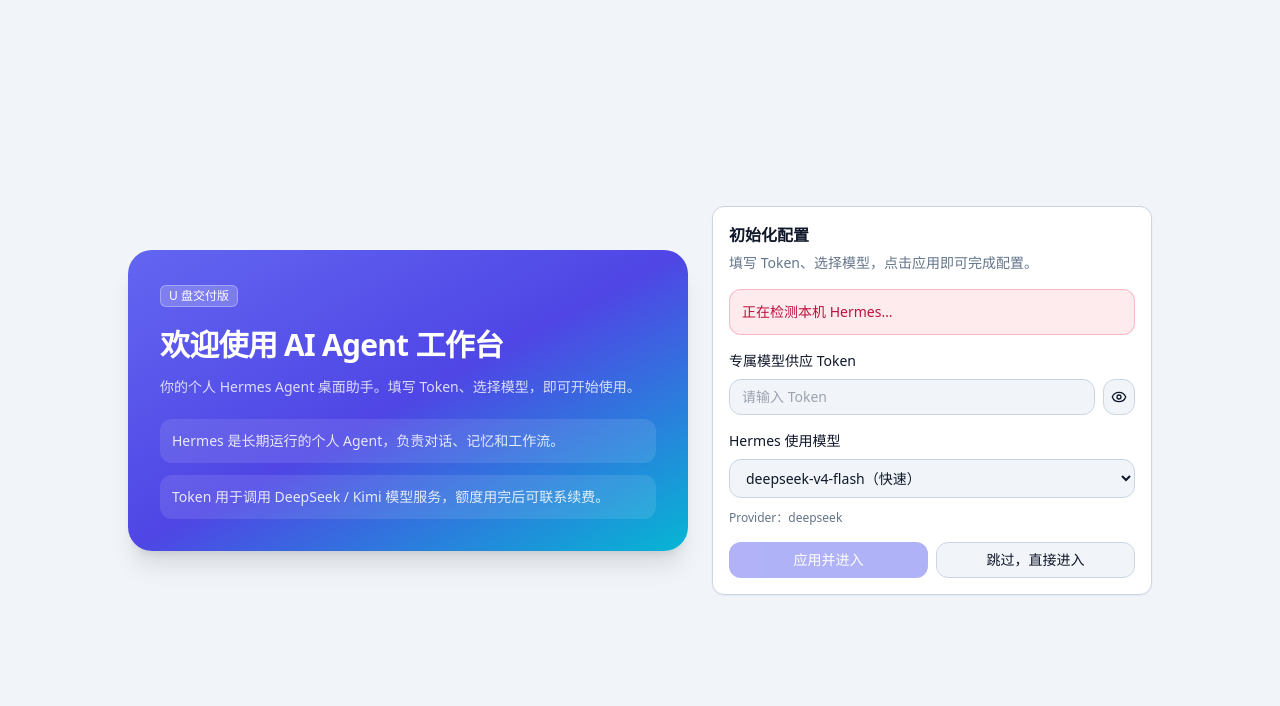
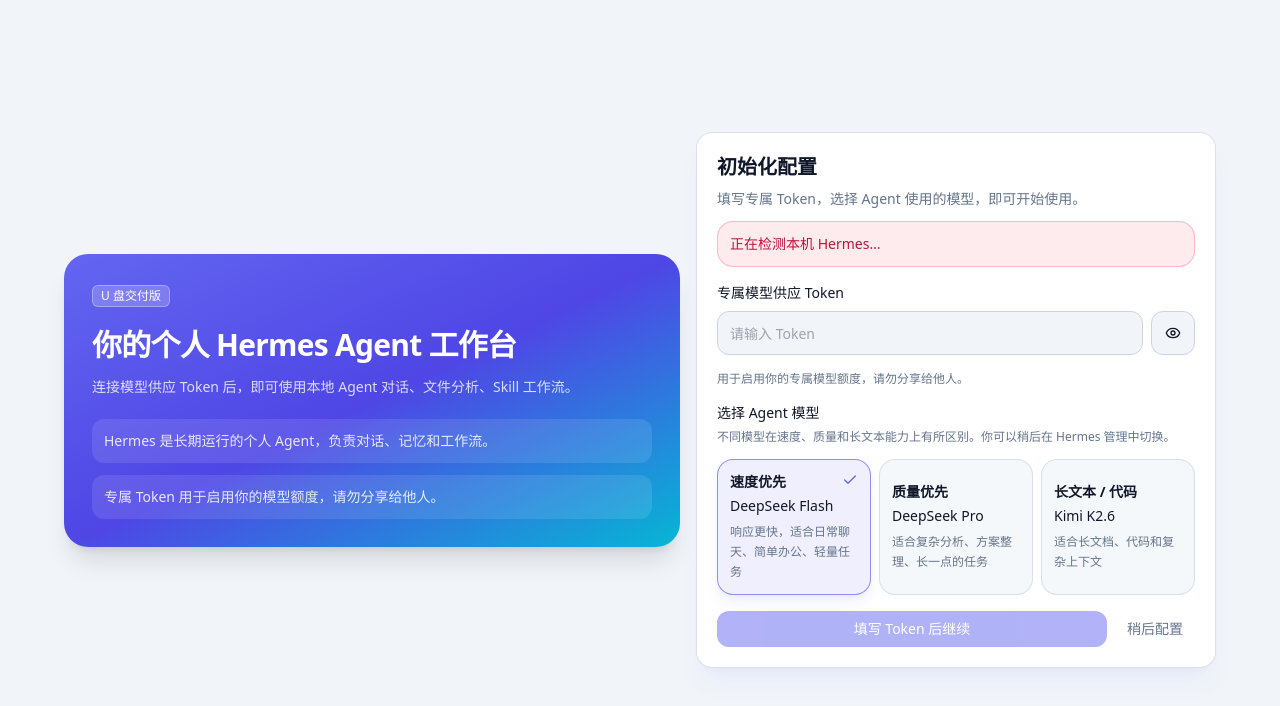
Before and after one commit to Yexiangl/ai-agent-u-ai-1-new, a React (Vite) app: page / in a window 1280 px wide. Shown: the top 706 px of the page. Built offline with nearby package versions, Linux system fonts and the light colour scheme.

Commit message:
feat: add file-to-chat workflow and validation docs

```diff
--- a/src/App.tsx
+++ b/src/App.tsx
@@ -612,14 +612,18 @@
 }
 
 function Onboarding({ config, updateConfig, hermesCli, hermesApi }: { config: AppConfig; updateConfig: (next: AppConfig) => Promise<void>; hermesCli: HermesStatus | null; hermesApi: HermesApiServerStatus | null }) {
-  const [draft, setDraft] = useState({ ...config, baseUrl: config.baseUrl || DEFAULT_CONFIG.baseUrl });
+  const [draft, setDraft] = useState({ ...config, baseUrl: DEFAULT_CONFIG.baseUrl });
   const [showToken, setShowToken] = useState(false);
   const [applying, setApplying] = useState(false);
   const [result, setResult] = useState<{ ok: boolean; message: string } | null>(null);
   const hermesInstalled = hermesCli?.installed;
   const hermesRunning = hermesApi?.running;
 
-  const providerMap: Record<string, string> = { "deepseek-v4-flash": "deepseek", "deepseek-v4-pro": "deepseek", "kimi-k2.6": "kimi-coding" };
+  const modelCards: Array<{ value: AppConfig["defaultModel"]; title: string; name: string; description: string }> = [
+    { value: "deepseek-v4-flash", title: "速度优先", name: "DeepSeek Flash", description: "响应更快，适合日常聊天、简单办公、轻量任务" },
+    { value: "deepseek-v4-pro", title: "质量优先", name: "DeepSeek Pro", description: "适合复杂分析、方案整理、长一点的任务" },
+    { value: "kimi-k2.6", title: "长文本 / 代码", name: "Kimi K2.6", description: "适合长文档、代码和复杂上下文" }
+  ];
 
   const applyAndEnter = async () => {
     setApplying(true);
@@ -627,15 +631,16 @@
     try {
       if (!draft.apiKey.trim()) throw new Error("请填写专属模型供应 Token");
       // Test token first
-      const modelsResult = await listModels(draft.baseUrl, draft.apiKey);
+      const fixedDraft = { ...draft, baseUrl: DEFAULT_CONFIG.baseUrl };
+      const modelsResult = await listModels(fixedDraft.baseUrl, fixedDraft.apiKey);
       if (!modelsResult.ok) throw new Error(modelsResult.error || "Token 连接测试失败");
       // Apply to Hermes if installed
       if (hermesInstalled) {
         try {
-          await applyHermesModelConfig(draft.apiKey, draft.defaultModel);
+          await applyHermesModelConfig(fixedDraft.apiKey, fixedDraft.defaultModel);
         } catch { /* non-fatal: config write failed but we can still enter */ }
       }
-      await updateConfig({ ...draft, selectedEngine: "hermes", hasCompletedOnboarding: true });
+      await updateConfig({ ...fixedDraft, selectedEngine: "hermes", hasCompletedOnboarding: true });
       setResult({ ok: true, message: "配置完成，正在进入工作台…" });
     } catch (error) {
       setResult({ ok: false, message: getErrorMessage(error) });
@@ -645,54 +650,76 @@
   };
 
   return (
-    <div className="min-h-screen bg-background p-4 md:p-8">
-      <div className="mx-auto grid min-h-[calc(100vh-4rem)] max-w-5xl items-center gap-6 lg:grid-cols-[1fr_440px]">
-        <div className="relative overflow-hidden rounded-3xl bg-gradient-to-br from-[#6366F1] via-[#4F46E5] to-[#06B6D4] p-8 text-white shadow-xl">
+    <div className="min-h-screen bg-background p-3 md:p-5">
+      <div className="mx-auto grid min-h-[calc(100vh-2.5rem)] max-w-6xl items-center gap-4 lg:grid-cols-[minmax(0,1fr)_minmax(460px,520px)]">
+        <div className="relative overflow-hidden rounded-3xl bg-gradient-to-br from-[#6366F1] via-[#4F46E5] to-[#06B6D4] p-6 text-white shadow-xl md:p-8 lg:p-7">
           <div className="relative space-y-5">
             <Badge className="border-white/30 bg-white/20 text-white">U 盘交付版</Badge>
             <div>
-              <h1 className="text-3xl font-bold tracking-tight">欢迎使用 AI Agent 工作台</h1>
-              <p className="mt-3 text-sm leading-6 text-white/80">你的个人 Hermes Agent 桌面助手。填写 Token、选择模型，即可开始使用。</p>
+              <h1 className="text-3xl font-bold tracking-tight">你的个人 Hermes Agent 工作台</h1>
+              <p className="mt-3 text-sm leading-6 text-white/80">连接模型供应 Token 后，即可使用本地 Agent 对话、文件分析、Skill 工作流。</p>
             </div>
             <div className="grid gap-3 text-sm text-white/85">
               <div className="rounded-xl bg-white/10 p-3">Hermes 是长期运行的个人 Agent，负责对话、记忆和工作流。</div>
-              <div className="rounded-xl bg-white/10 p-3">Token 用于调用 DeepSeek / Kimi 模型服务，额度用完后可联系续费。</div>
+              <div className="rounded-xl bg-white/10 p-3">专属 Token 用于启用你的模型额度，请勿分享给他人。</div>
             </div>
           </div>
         </div>
 
-        <Card>
-          <CardHeader>
-            <CardTitle>初始化配置</CardTitle>
-            <CardDescription>填写 Token、选择模型，点击应用即可完成配置。</CardDescription>
+        <Card className="rounded-2xl border-border/70 bg-card/95 shadow-xl shadow-primary/5">
+          <CardHeader className="gap-2 p-5 pb-3">
+            <CardTitle className="text-xl">初始化配置</CardTitle>
+            <CardDescription>填写专属 Token，选择 Agent 使用的模型，即可开始使用。</CardDescription>
           </CardHeader>
-          <CardContent className="space-y-4">
-            <div className={cn("rounded-xl border p-3 text-sm", hermesRunning ? "border-emerald-500/30 bg-emerald-500/10 text-emerald-700 dark:text-emerald-400" : hermesInstalled ? "border-amber-500/30 bg-amber-500/10 text-amber-700 dark:text-amber-400" : "border-rose-500/30 bg-rose-500/10 text-rose-700 dark:text-rose-400")}>
+          <CardContent className="space-y-4 p-5 pt-0">
+            <div className={cn("rounded-2xl border p-3 text-sm", hermesRunning ? "border-emerald-500/30 bg-emerald-500/10 text-emerald-700 dark:text-emerald-400" : hermesInstalled ? "border-amber-500/30 bg-amber-500/10 text-amber-700 dark:text-amber-400" : "border-rose-500/30 bg-rose-500/10 text-rose-700 dark:text-rose-400")}>
               {!hermesCli
                 ? "正在检测本机 Hermes…"
                 : hermesRunning
-                ? "Hermes 对话服务运行中，可以正常使用。"
+                ? "Hermes 已就绪，可以开始配置。"
                 : hermesInstalled
-                  ? "Hermes 已安装，但对话服务未运行。配置完成后请启动 Hermes。"
+                  ? "未检测到 Hermes 对话服务，请先启动 Hermes。"
                   : "未检测到 Hermes。进入工作台后可通过 Hermes 管理页查看安装方式。"}
             </div>
             <Field label="专属模型供应 Token">
-              <div className="flex gap-2">
-                <Input type={showToken ? "text" : "password"} value={draft.apiKey} onChange={(event) => setDraft({ ...draft, apiKey: event.target.value })} placeholder="请输入 Token" />
-                <Button variant="outline" size="icon" onClick={() => setShowToken(!showToken)}>{showToken ? <EyeOff className="h-4 w-4" /> : <Eye className="h-4 w-4" />}</Button>
+              <div className="flex items-center gap-2">
+                <Input className="h-11" type={showToken ? "text" : "password"} value={draft.apiKey} onChange={(event) => setDraft({ ...draft, apiKey: event.target.value })} placeholder="请输入 Token" />
+                <Button variant="outline" size="icon" className="h-11 w-11 shrink-0" onClick={() => setShowToken(!showToken)}>{showToken ? <EyeOff className="h-4 w-4" /> : <Eye className="h-4 w-4" />}</Button>
               </div>
+              <p className="mt-2 text-xs text-muted-foreground">用于启用你的专属模型额度，请勿分享给他人。</p>
             </Field>
-            <Field label="Hermes 使用模型">
-              <select className="w-full rounded-xl border bg-background px-3 py-2 text-sm" value={draft.defaultModel} onChange={(e) => setDraft({ ...draft, defaultModel: e.target.value as typeof draft.defaultModel })}>
-                <option value="deepseek-v4-flash">deepseek-v4-flash（快速）</option>
-                <option value="deepseek-v4-pro">deepseek-v4-pro（高质量）</option>
-                <option value="kimi-k2.6">kimi-k2.6（长文本）</option>
-              </select>
-              <p className="mt-1 text-xs text-muted-foreground">Provider：{providerMap[draft.defaultModel] || "custom"}</p>
-            </Field>
-            <div className="grid gap-2 sm:grid-cols-2">
-              <Button className="w-full" disabled={applying || !draft.apiKey.trim()} onClick={applyAndEnter}>{applying && <Loader2 className="h-4 w-4 animate-spin" />}应用并进入</Button>
-              <Button variant="outline" className="w-full" onClick={() => updateConfig({ ...draft, selectedEngine: "hermes", hasCompletedOnboarding: true })}>跳过，直接进入</Button>
+            <div className="space-y-3">
+              <div>
+                <h3 className="text-sm font-medium">选择 Agent 模型</h3>
+                <p className="mt-1 text-xs leading-5 text-muted-foreground">不同模型在速度、质量和长文本能力上有所区别。你可以稍后在 Hermes 管理中切换。</p>
+              </div>
+              <div className="grid gap-2 sm:grid-cols-3 lg:grid-cols-3">
+                {modelCards.map((model) => {
+                  const selected = draft.defaultModel === model.value;
+                  return (
+                    <button
+                      key={model.value}
+                      type="button"
+                      onClick={() => setDraft({ ...draft, defaultModel: model.value })}
+                      className={cn(
+                        "relative rounded-2xl border p-3 text-left transition-all",
+                        selected
+                          ? "border-primary/70 bg-primary/10 shadow-lg shadow-primary/10"
+                          : "border-border/70 bg-background/70 hover:border-primary/30 hover:bg-primary/5"
+                      )}
+                    >
+                      {selected && <Check className="absolute right-3 top-3 h-4 w-4 text-primary" />}
+                      <div className="pr-5 text-sm font-semibold">{model.title}</div>
+                      <div className="mt-1 text-sm text-foreground">{model.name}</div>
+                      <p className="mt-1.5 text-xs leading-5 text-muted-foreground">{model.description}</p>
+                    </button>
+                  );
+                })}
+              </div>
+            </div>
+            <div className="grid gap-2 sm:grid-cols-[1fr_auto]">
+              <Button className="w-full" disabled={applying || !draft.apiKey.trim()} onClick={applyAndEnter}>{applying && <Loader2 className="h-4 w-4 animate-spin" />}{applying ? "正在应用配置…" : draft.apiKey.trim() ? "应用并进入工作台" : "填写 Token 后继续"}</Button>
+              <Button variant="ghost" className="w-full text-muted-foreground sm:w-auto" onClick={() => updateConfig({ ...draft, baseUrl: DEFAULT_CONFIG.baseUrl, selectedEngine: "hermes", hasCompletedOnboarding: true })}>稍后配置</Button>
             </div>
             {result && <div className={cn("rounded-xl border p-3 text-sm", result.ok ? "border-emerald-500/30 bg-emerald-500/10 text-emerald-700 dark:text-emerald-400" : "border-rose-500/30 bg-rose-500/10 text-rose-700 dark:text-rose-400")}>{result.message}</div>}
           </CardContent>
@@ -2149,7 +2176,7 @@
         </CardHeader>
         <CardContent className="flex min-h-0 flex-1 flex-col p-0">
           <div className="relative flex-1 min-h-0">
-            <div ref={scrollRef} onScroll={handleMessageScroll} className="h-full space-y-5 overflow-y-auto bg-gradient-to-b from-background to-muted/20 px-5 py-6">
+            <div ref={scrollRef} onScroll={handleMessageScroll} className="h-full space-y-5 overflow-y-auto bg-gradient-to-b from-background to-muted/20 px-5 pt-5 pb-2">
             {messages.length === 0 && (
               <div className="flex min-h-[50vh] flex-col items-center justify-center text-center">
                 <h3 className="text-xl font-semibold">今天想让 Hermes 帮你做什么？</h3>
@@ -2184,6 +2211,7 @@
               const showPlaceholderText = isPlaceholder && !message.content && !message.reasoningContent;
               const isActiveAssistant = Boolean(loading && message.role === "assistant" && message.requestId === activeRequestRef.current);
               const isStopped = Boolean(message.partial && message.warning === "已停止生成");
+              const compactElapsed = message.elapsedMs == null ? null : message.elapsedMs < 1000 ? "<1s" : `${Math.round(message.elapsedMs / 1000)}s`;
               return (
                 <div key={message.requestId || index} className={cn("group flex", message.role === "user" ? "justify-end" : "justify-start")}>
                   <div className={cn("flex flex-col", message.role === "user" ? "max-w-[68%] items-end" : "max-w-[720px] items-start")}>
@@ -2217,32 +2245,32 @@
                       )}
                     </div>
                     {message.role === "assistant" && (
-                      <div className="mt-1.5 flex flex-wrap items-center gap-2 pl-1 text-[11px] text-muted-foreground opacity-0 transition-opacity group-hover:opacity-100">
-                        <span>Hermes</span>
-                        {message.elapsedMs != null && <span>· {message.elapsedMs >= 1000 ? `${(message.elapsedMs / 1000).toFixed(1)}s` : `${message.elapsedMs}ms`}</span>}
-                        {message.usage?.total_tokens != null && <span>· {message.usage.total_tokens} tokens</span>}
-                        <Button variant="ghost" size="sm" onClick={() => navigator.clipboard.writeText(message.content || "")}><Copy className="h-3 w-3" />复制</Button>
+                      <div className="mt-1.5 flex flex-wrap items-center gap-2 pl-1 text-[11px] text-muted-foreground">
+                        <span>Hermes{compactElapsed ? ` · ${compactElapsed}` : ""}</span>
+                        <div className="flex items-center gap-0.5 opacity-0 transition-opacity group-hover:opacity-100">
+                        <Button variant="ghost" size="icon" className="h-7 w-7" title="复制" aria-label="复制" onClick={() => navigator.clipboard.writeText(message.content || "")}><Copy className="h-3.5 w-3.5" /></Button>
                         {message.content && !loading && (
-                          <Button variant="ghost" size="sm" onClick={() => {
+                          <Button variant="ghost" size="icon" className="h-7 w-7" title="保存" aria-label="保存" onClick={() => {
                             const title = (currentSessionId ? chatSessions.find((s) => s.id === currentSessionId)?.title || "对话" : "对话").slice(0, 20);
                             const ts = new Date().toISOString().slice(0, 16).replace("T", "-");
                             const name = `${title}-${ts}.md`;
                             saveGeneratedFile(name, message.content || "").catch(() => {});
-                          }}>保存</Button>
+                          }}><Save className="h-3.5 w-3.5" /></Button>
                         )}
-                        {isActiveAssistant && <Button variant="ghost" size="sm" onClick={skipTypewriter}><FastForward className="h-3 w-3" />快速显示</Button>}
-                        {isLastAssistant && !loading && messages.length >= 2 && <Button variant="ghost" size="sm" onClick={regenLast}><RotateCcw className="h-3 w-3" />重新生成</Button>}
+                        {isActiveAssistant && <Button variant="ghost" size="icon" className="h-7 w-7" title="快速显示" aria-label="快速显示" onClick={skipTypewriter}><FastForward className="h-3.5 w-3.5" /></Button>}
+                        {isLastAssistant && !loading && messages.length >= 2 && <Button variant="ghost" size="icon" className="h-7 w-7" title="重新生成" aria-label="重新生成" onClick={regenLast}><RotateCcw className="h-3.5 w-3.5" /></Button>}
                         <DetailsEntry message={message} expandedDetailId={expandedDetailId} setExpandedDetailId={setExpandedDetailId} />
+                        </div>
                       </div>
                     )}
                   </div>
                 </div>
               );
             })}
-            <div ref={endRef} className="h-28 shrink-0" />
+            <div ref={endRef} className="h-4 shrink-0" />
           </div>
           {showJumpToBottom && (
-            <div className="pointer-events-none absolute inset-x-0 bottom-4 z-20 flex justify-center">
+            <div className="pointer-events-none absolute inset-x-0 bottom-3 z-20 flex justify-center">
               <Button className="pointer-events-auto rounded-full shadow-lg" size="sm" onClick={jumpToBottom}>
                 回到底部
               </Button>
@@ -2262,7 +2290,7 @@
               )}
             </div>
           )}
-          <div className="shrink-0 border-t bg-background/90 p-3 backdrop-blur-xl md:p-4">
+          <div className="shrink-0 border-t bg-background/90 p-2 backdrop-blur-xl md:p-2.5">
             <div className="rounded-2xl border bg-card/90 p-2 shadow-sm">
               {attachments.length > 0 && (
                 <div className="flex flex-wrap items-center gap-1.5 px-3 pb-2">
@@ -3293,10 +3321,23 @@
   if (!message.modelName && !message.sessionId && !message.usage) return null;
   const msgId = message.requestId || message.sessionId || "";
   const open = expandedDetailId === msgId;
+  const detailRef = useRef<HTMLSpanElement | null>(null);
+  useEffect(() => {
+    if (!open) return;
+    const closeOnOutsideClick = (event: PointerEvent) => {
+      if (!detailRef.current?.contains(event.target as Node)) {
+        setExpandedDetailId(null);
+      }
+    };
+    document.addEventListener("pointerdown", closeOnOutsideClick);
+    return () => document.removeEventListener("pointerdown", closeOnOutsideClick);
+  }, [open, setExpandedDetailId]);
   const toggle = () => setExpandedDetailId(open ? null : msgId);
   return (
-    <span className="relative inline-flex items-center gap-1">
-      <button onClick={toggle} className="text-[11px] hover:underline">{open ? "收起详情" : "详情"}</button>
+    <span ref={detailRef} className="relative inline-flex items-center gap-1">
+      <button onClick={toggle} title={open ? "收起详情" : "详情"} aria-label={open ? "收起详情" : "详情"} className="inline-flex h-7 w-7 items-center justify-center rounded-md hover:bg-muted">
+        <MoreHorizontal className="h-3.5 w-3.5" />
+      </button>
       {open && (
         <div className="absolute bottom-full left-0 z-10 mb-1 rounded-xl border bg-card p-2.5 text-xs text-muted-foreground shadow-lg">
           {message.modelName && <div>模型：{message.modelName}</div>}
--- a/src/lib/storage.ts
+++ b/src/lib/storage.ts
@@ -7,6 +7,7 @@
   return {
     ...DEFAULT_CONFIG,
     ...value,
+    baseUrl: DEFAULT_CONFIG.baseUrl,
     selectedEngine: "hermes",
     tasks: value?.tasks ?? DEFAULT_CONFIG.tasks,
     enabledSkills: value?.enabledSkills ?? DEFAULT_CONFIG.enabledSkills
@@ -27,13 +28,14 @@
 }
 
 export async function saveConfig(config: AppConfig): Promise<void> {
+  const fixedConfig = { ...config, baseUrl: DEFAULT_CONFIG.baseUrl, selectedEngine: "hermes" as const };
   try {
-    await invoke("write_config", { config });
+    await invoke("write_config", { config: fixedConfig });
     return;
   } catch (error) {
     console.warn("Failed to write Tauri config, falling back to localStorage", error);
   }
-  localStorage.setItem(LOCAL_STORAGE_KEY, JSON.stringify(config));
+  localStorage.setItem(LOCAL_STORAGE_KEY, JSON.stringify(fixedConfig));
 }
 
 export async function clearConfig(): Promise<AppConfig> {
```
Also changed, not shown: 1 other file (tests, documents, lock files or other folders).
